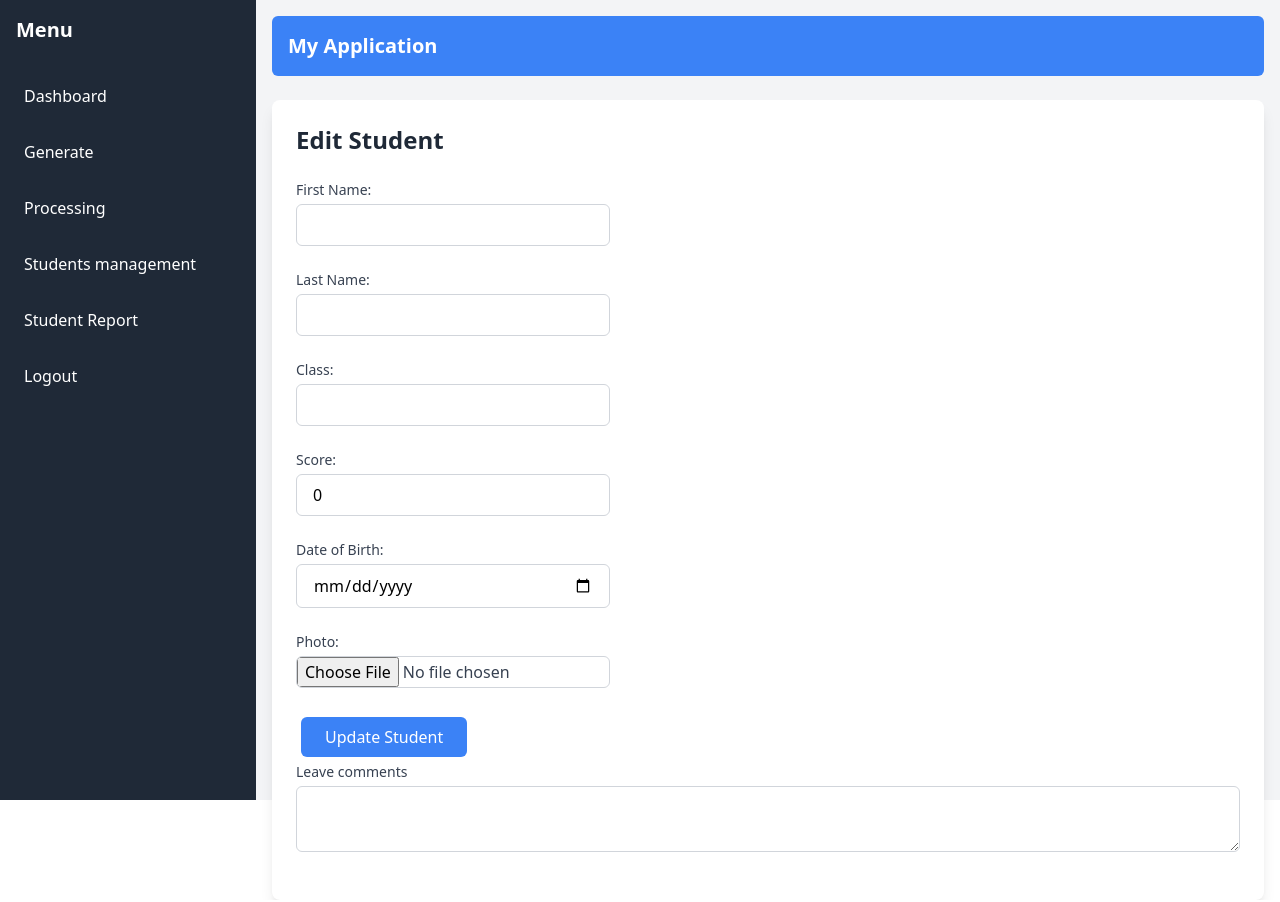
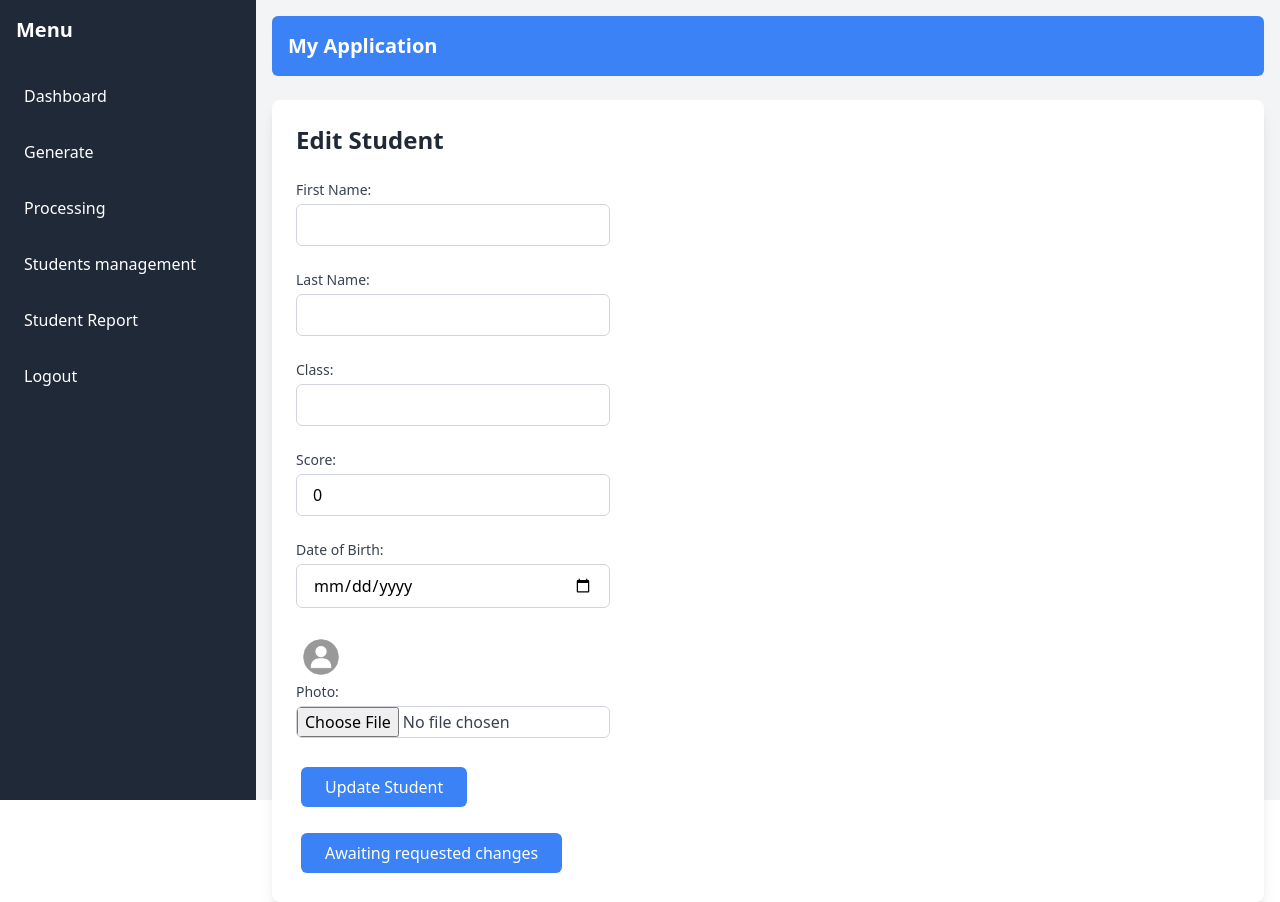
Before and after one commit to itsmraga-hub/student_management_interview_frontend, an Angular app: page /students/edit/1 in a window 1280 px wide. Built offline with nearby package versions, Linux system fonts and the light colour scheme; no server answers; sample sign-in values are in the browser's storage.

Commit message:
Render uploaded photo url

```diff
--- a/src/app/edit-student/edit-student.component.html
+++ b/src/app/edit-student/edit-student.component.html
@@ -32,15 +32,38 @@
         class="mt-1 block w-full px-4 py-2 border border-gray-300 rounded-md focus:outline-none focus:ring-2 focus:ring-blue-500" />
     </div>
     <div class="mb-6">
+      <img *ngIf="draftStudent.photoPath.length > 30; else placeholder" width="50px"  [src]="draftStudent.photoPath" alt="student photo" />
+      <ng-template #placeholder>
+        <img src="avatar.jpg" width="50px" alt="student photo" />
+      </ng-template>
       <label for="photoPath" class="block text-sm font-medium text-gray-700">Photo:</label>
       <input type="file" id="photoPath" (change)="onFileSelected($event)"
         class="mt-1 block w-full text-gray-700 border border-gray-300 rounded-md focus:outline-none focus:ring-2 focus:ring-blue-500" />
     </div>
 
-    <div class="mt-4" *ngIf="student.editingStatus === null || student.editingStatus === 0">
+    <div class="mt-4" *ngIf="(student.editingStatus === null || student.editingStatus === 0)">
       <button type="submit"
         class="px-6 py-2 bg-blue-500 text-white rounded-md hover:bg-blue-600 focus:outline-none focus:ring-2 focus:ring-blue-500">
         Update Student
+      </button>
+    </div>
+    <div class="mt-4" *ngIf="(student.editingStatus === 2 && student.makerUserId === userId)">
+      <button type="submit"
+        class="px-6 py-2 bg-blue-500 text-white rounded-md hover:bg-blue-600 focus:outline-none focus:ring-2 focus:ring-blue-500">
+        Update Student
+      </button>
+    </div>
+    <!-- <div class="mt-4" *ngIf="(student.editingStatus === null || student.editingStatus === 0 || student.editingStatus === 2) && student.makerUserId === userId">
+      <button type="submit"
+        class="px-6 py-2 bg-blue-500 text-white rounded-md hover:bg-blue-600 focus:outline-none focus:ring-2 focus:ring-blue-500">
+        Update Student
+      </button>
+    </div> -->
+    <div class="mt-4" *ngIf="(student.editingStatus === 0 || student.editingStatus === 2) && student.makerUserId !== userId">
+      <button type="submit"
+        disabled="true"
+        class="px-6 py-2 bg-blue-500 text-white rounded-md hover:bg-blue-600 focus:outline-none focus:ring-2 focus:ring-blue-500">
+        Awaiting requested changes
       </button>
     </div>
   </form>
@@ -64,10 +87,15 @@
         </button>
       </div>
     </div>
-    <div class="mb-6">
+    <div class="mb-6" *ngIf="student.editingStatus === 1">
       <label for="comments" class="block text-sm font-medium text-gray-700">Leave comments</label>
       <textarea type="text" id="comments" [(ngModel)]="comments" name="comments" required
         class="mt-1 block w-full px-4 py-2 border border-gray-300 rounded-md focus:outline-none focus:ring-2 focus:ring-blue-500"></textarea>
     </div>
+    <div class="mb-6" *ngIf="student.editingStatus === 2">
+      <label for="comments" class="block text-sm font-medium text-gray-700">Admin comments</label>
+      <textarea type="text" id="comments" disabled="true" [(ngModel)]="comments" name="comments" required
+        class="mt-1 block w-full px-4 py-2 border border-gray-300 rounded-md focus:outline-none focus:ring-2 focus:ring-blue-500"></textarea>
+    </div>
   </div>
 </div>
```
